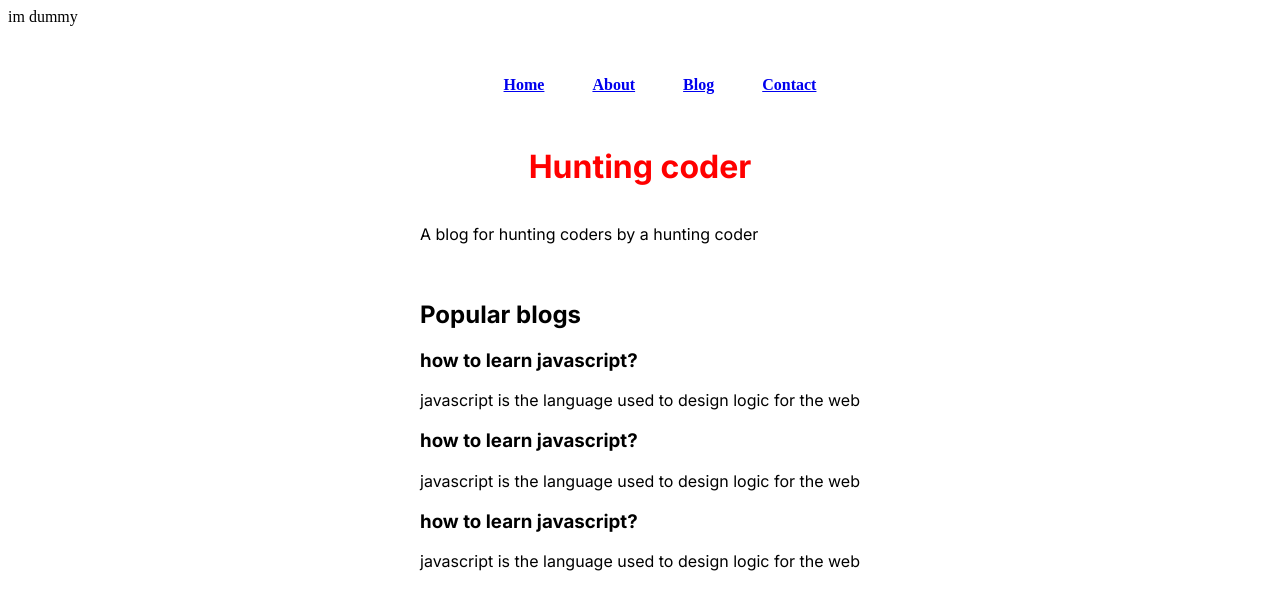
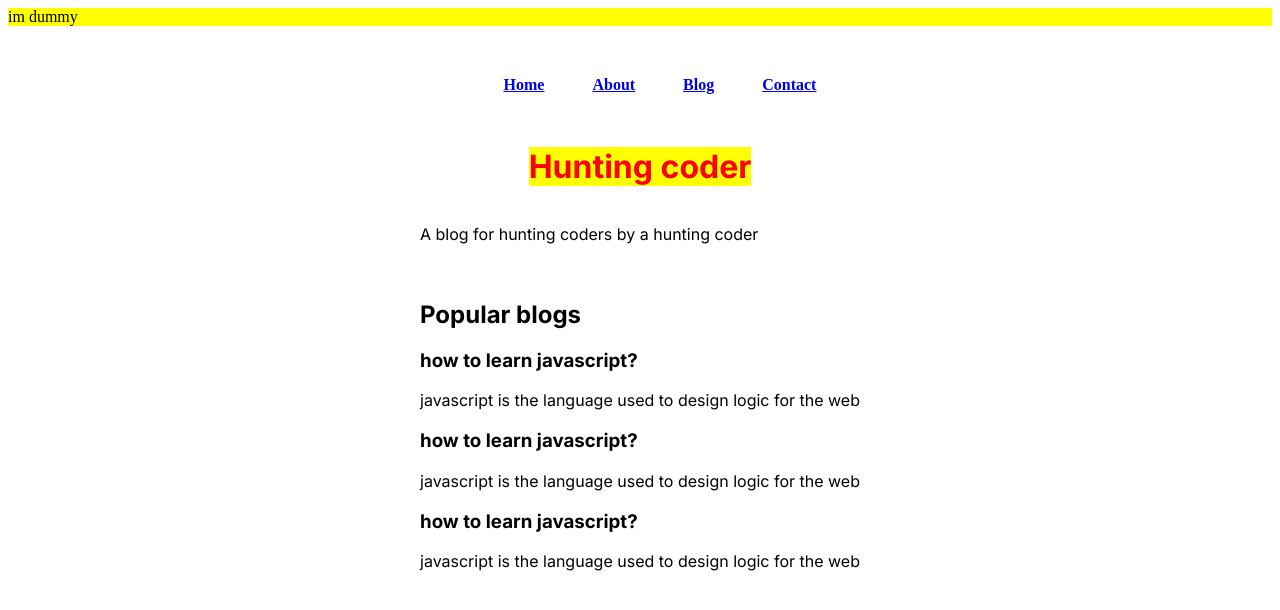
Before and after one commit to Arnavkshk/learning-next, a Next.js app in the folder huntingcoder/: page / in a window 1280 px wide. Shown: the top 610 px of the page. Built offline with nearby package versions, Linux system fonts and the light colour scheme.

Commit message:
learnt how to use styled jsx globally

```diff
--- a/huntingcoder/components/Dummy.js
+++ b/huntingcoder/components/Dummy.js
@@ -3,11 +3,14 @@ import React from 'react'
 const Dummy = () => {
   return (
     <>
-      <style jsx>
+      <style jsx global>
         {`
+        .dummy{
+          background:yellow;
+        }
         `}
       </style>
-    <div>
+    <div className='dummy'>
       im dummy
     </div>
   </>
--- a/huntingcoder/pages/index.js
+++ b/huntingcoder/pages/index.js
@@ -37,7 +37,7 @@ export default function Home() {
 
       <main className={`${styles.main} ${inter.className}`}>
 
-          <h1 className="mySpan">Hunting coder</h1>
+          <h1 className="mySpan dummy">Hunting coder</h1>
         <div className="blogs">
           <p>A blog for hunting coders by a hunting coder</p><br/>
 
```
